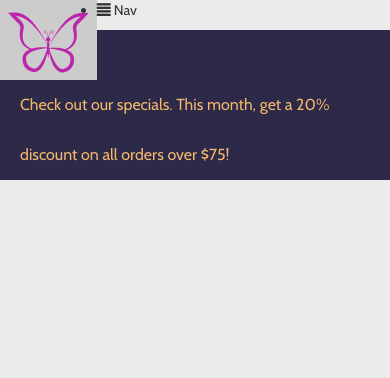
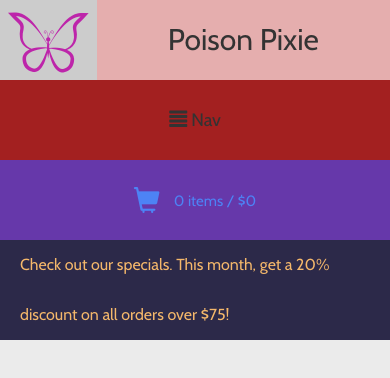
Before and after one commit to TunedMystic/website-poisonpixie, a website: page app/index.html in a window 390 px wide. Drawn offline with nearby package versions, Linux system fonts and the light colour scheme; files that its build step writes are made by us from their sources.

Commit message:
Header is fully functional with media queries.

```diff
--- a/app/index.html
+++ b/app/index.html
@@ -26,6 +26,8 @@
           <div class="logo-icon">
             <span class="flaticon-butterfly52"></span>
           </div>
+
+          <h2 class="small-header">Poison Pixie</h2>
           <nav class="main-nav-outer">
 
             <!-- Shopping Cart at the top right -->
@@ -65,6 +67,13 @@
               </li>
             </ul>
 
+            <div class="shopping-cart">
+              <p>
+                <span class="glyphicon glyphicon-shopping-cart cart"></span>
+                <span class="cart-items">0 items / $0</span>
+              </p>
+            </div>
+
           </div>
 
           <div class="news">
--- a/app/styles/header.scss
+++ b/app/styles/header.scss
@@ -3,6 +3,7 @@
 @import 'logo.scss';
 
 #page-head {
+  min-width: $site-min-width;
 
   // So the hidden cart would not make the screen x-scrollable.
   position: relative;
@@ -57,18 +58,56 @@
     }
   }
 
-  .small-nav {
-    display: none;
+  .small-header {
+    display: none !important;
+    margin: 0;
+    padding: 0;
+    text-align: center;
+    line-height: $logo-height-small;
+    height: $logo-height-small;
+    background-color: $small-header-background-color;
 
     @media only screen and (max-width: $screen-size-smartphone-landscape) {
-      display: block;
+      display: block !important;
+    }
+
+  }
+
+  // The small nav and the small shopping cart
+  .small-nav {
+    display: none !important;
+    visibility: hidden;
+    font-size: 18px;
+    display: inline-block;
+    text-align: center;
+    width: 100%;
+
+
+    // Nav drop-down
+    ul {
+      list-style: none;
+      display: inline-block;
+      float: left;
+      padding: 0px;
+      margin: 0px;
+      width: 60%;
+      background-color: $small-nav-background-color;
+
+      li {
+        line-height: $main-nav-height;
 
         ul {
+          position: absolute;
+          display: none;
+          visibility: hidden;
+          padding: 0px;
+          margin: 0px;
+          padding-bottom: 15px;
+
           li {
+            line-height: $small-nav-sub-menu-line-height;
+          }
 
-          ul {
-            display: none;
-            visibility: none;
         }
       }
 
@@ -83,6 +122,66 @@
       }
     }
 
+    // small shopping-cart
+    .shopping-cart {
+      width: 40%;
+      display: inline-block;
+      padding: 0 20px 0 20px;
+      background-color: $shopping-cart-background;
+
+      p {
+        margin: 0;
+        color: $main-nav-color;
+
+        span.cart {
+          font-size: $shopping-cart-icon-font-size;
+          // center the shopping cart icon with top and bottom padding
+          padding: (($main-nav-height - $shopping-cart-icon-font-size) / 2) 10px (($main-nav-height - $shopping-cart-icon-font-size) / 2) 0;
+        }
+
+        span.cart-items {
+          line-height: $main-nav-height;
+          vertical-align: bottom;
+          font-size: $shopping-cart-font-size;
+        }
+
+      }
+
+      // Small shopping cart
+      @media only screen and (max-width: 520px) {
+
+        padding: 0px;
+
+        p {
+          span.cart {
+            font-size: 26px;
+            padding: 27px 10px 27px 0;
+          }
+          span.cart-items {
+            line-height: 77px;
+            font-size: 15px;
+          }
+        }
+      }
+
+    }
+
+    // .small-nav
+    @media only screen and (max-width: $screen-size-smartphone-landscape) {
+      display: block !important;
+      visibility: visible;
+    }
+    // Make the small-nav and shopping-cart stack on top one another
+    @media only screen and (max-width: 470px) {
+      ul {
+        display: block;
+        width: 100%;
+        z-index: 99;
+      }
+      .shopping-cart {
+        display: block;
+        width: 100%;
+      }
     }
   }
 
@@ -121,4 +220,9 @@
       padding-left: 20px;
     }
   }
+
+  // #page-head
+  @media only screen and (max-width: $screen-size-smartphone-landscape) {
+      overflow: visible;
     }
+}
--- a/app/styles/main.scss
+++ b/app/styles/main.scss
@@ -4,9 +4,9 @@
 // @import '../../bower_components/bootstrap-sass-official/vendor/assets/stylesheets/bootstrap.scss';
 // endbower
 
-//------------------------------------------------------
-//------------------------------------------------------
-//------------------------------------------------------
+// ------------------------------------------------------
+// ------------------------------------------------------
+// ------------------------------------------------------
 
 @import 'fonts.scss';
 @import 'content-block.scss';
--- a/app/styles/variables.scss
+++ b/app/styles/variables.scss
@@ -1,3 +1,6 @@
+//----------------------------------------------
+//----------------- Constants ------------------
+$site-min-width: 320px;
 
 
 //----------------------------------------------
@@ -13,6 +16,13 @@ $logo-background-color-hover: #CCCCCC;
 $logo-font-size-small: 60px;
 $logo-height-small: 80px;
 
+//----------------------------------------------
+//--------------- Small Nav / Header -----------------
+
+$small-header-background-color: #E5AEAE;
+
+$small-nav-background-color: #A32020;
+$small-nav-sub-menu-line-height: 38px;
 
 //----------------------------------------------
 //----------------- Main Nav -------------------
```
Also changed, not shown: app/styles/main.css, 1 other file. Lines whose indentation alone changed are shown as unchanged.
